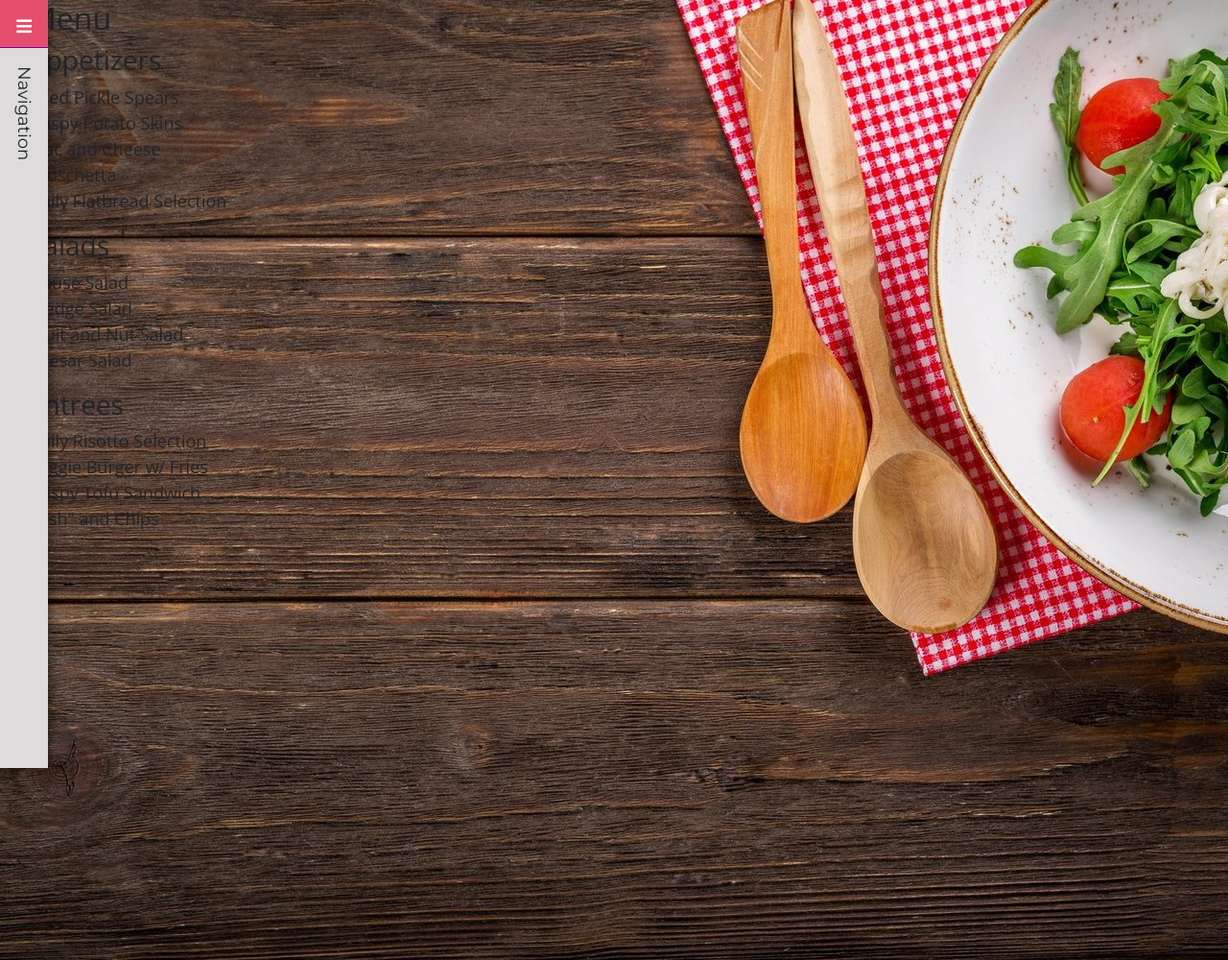
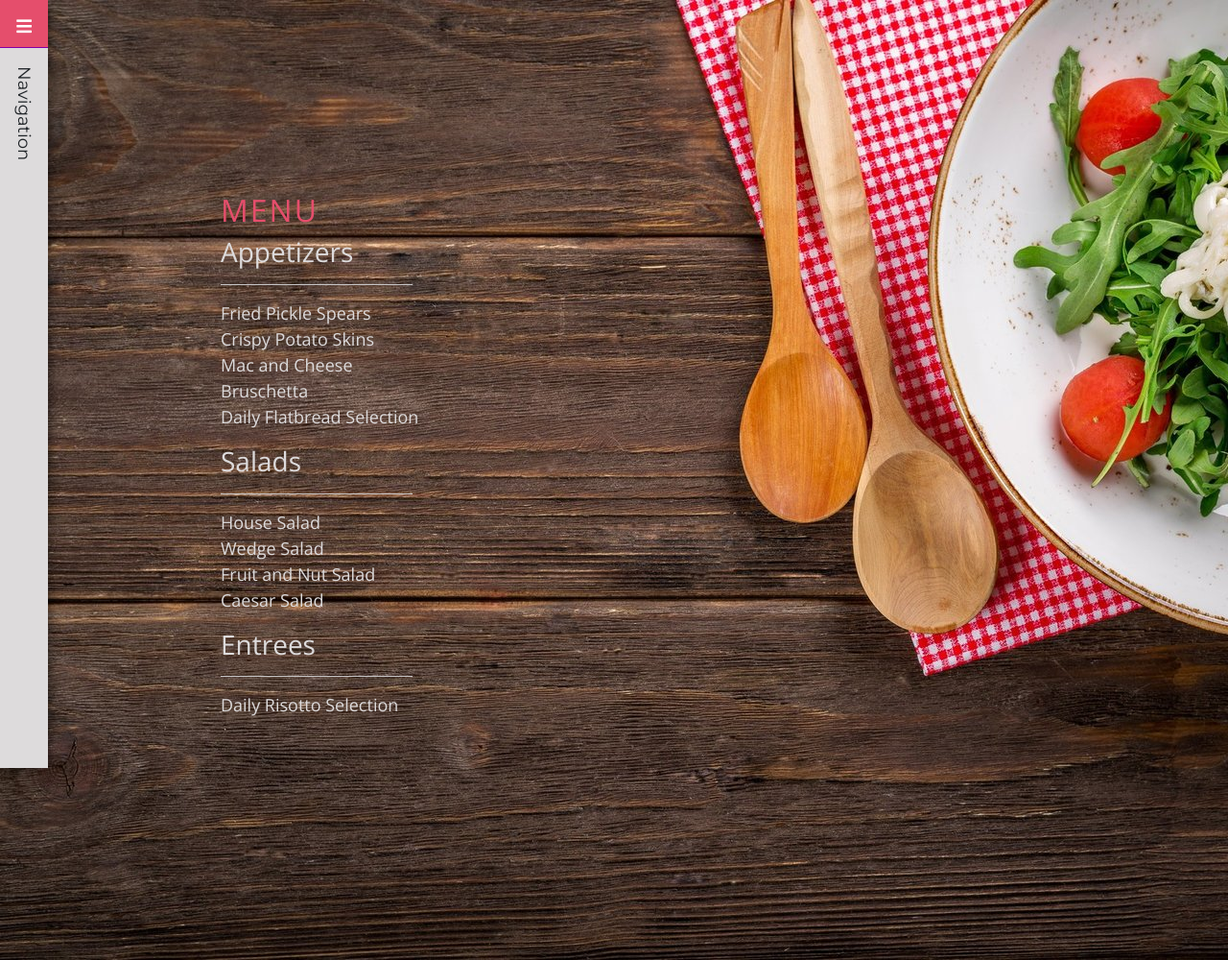
Before and after one commit to Weiskri/Restaurant, a plain HTML site: page Restaurant/Menu.html in a window 1280 px wide. Shown: the whole page at 96% size. Drawn offline with nearby package versions, Linux system fonts and the light colour scheme.

Commit message:
added some content to the menu page

```diff
--- a/Restaurant/Menu.html
+++ b/Restaurant/Menu.html
@@ -28,9 +28,12 @@
         </div>
     </div>
     <div class="container-fluid">
-        <div class="col-md-8 menu">
+        <div class="col-md-12 empty"></div>
+        <div class="col-md-4">
             <h2>Menu</h2>
-            <h3>Appetizers</h3>
+        </div>
+        <div class="col-md-4 menu">
+            <h3>Appetizers</h3><hr />
             <ul>
                 <li>Fried Pickle Spears</li>
                 <li>Crispy Potato Skins</li>
@@ -38,21 +41,34 @@
                 <li>Bruschetta</li>
                 <li>Daily Flatbread Selection</li>
             </ul>
-            <h3>Salads</h3>
+            <h3>Salads</h3><hr />
             <ul>
                 <li>House Salad</li>
                 <li>Wedge Salad</li>
                 <li>Fruit and Nut Salad</li>
                 <li>Caesar Salad</li>
             </ul>
-            <h3>Entrees</h3>
+            <h3>Entrees</h3><hr />
             <ul>
                 <li>Daily Risotto Selection</li>
                 <li>Veggie Burger w/ Fries</li>
                 <li>Crispy Tofu Sandwich</li>
-                <li>"Fish" and Chips</li>
-                <li></li>
+                <li>Fish and Chips</li>
+                <li>Chicken and Waffles</li>
+                <li>Chicken Pesto Pasta</li>
+                <li>Fettucine Alfredo</li>
+                <li>Mac and Cheese</li>
             </ul>
+            <h3>Desserts</h3><hr />
+            <ul>
+                <li>Sorbetto (rotating selection)</li>
+                <li>Chocolate Cake</li>
+                <li>Tiramisu</li>
+                <li>Lemon Pound Cake</li>
+                <li>Apple Pie</li>
+
+            </ul>
+
 
         </div>
     </div>
--- a/Restaurant/Style1.css
+++ b/Restaurant/Style1.css
@@ -130,3 +130,27 @@ p {
     color: #DDDBDC;
     padding-left: 200px;
 }
+
+.col-md-4.menu {
+    margin-left: 200px;
+    color: #DDDBDC;
+    height: 500px;
+    overflow-y: scroll;
+}
+
+.col-md-12.empty {
+    padding-bottom: 200px;
+
+}
+
+hr {
+    background-color: #DDDBDC;
+    width: 200px;
+}
+
+h2 {
+    text-transform: uppercase;
+    color: #E54E6C;
+    letter-spacing: 2px;
+    margin-left: 200px;
+}
```
